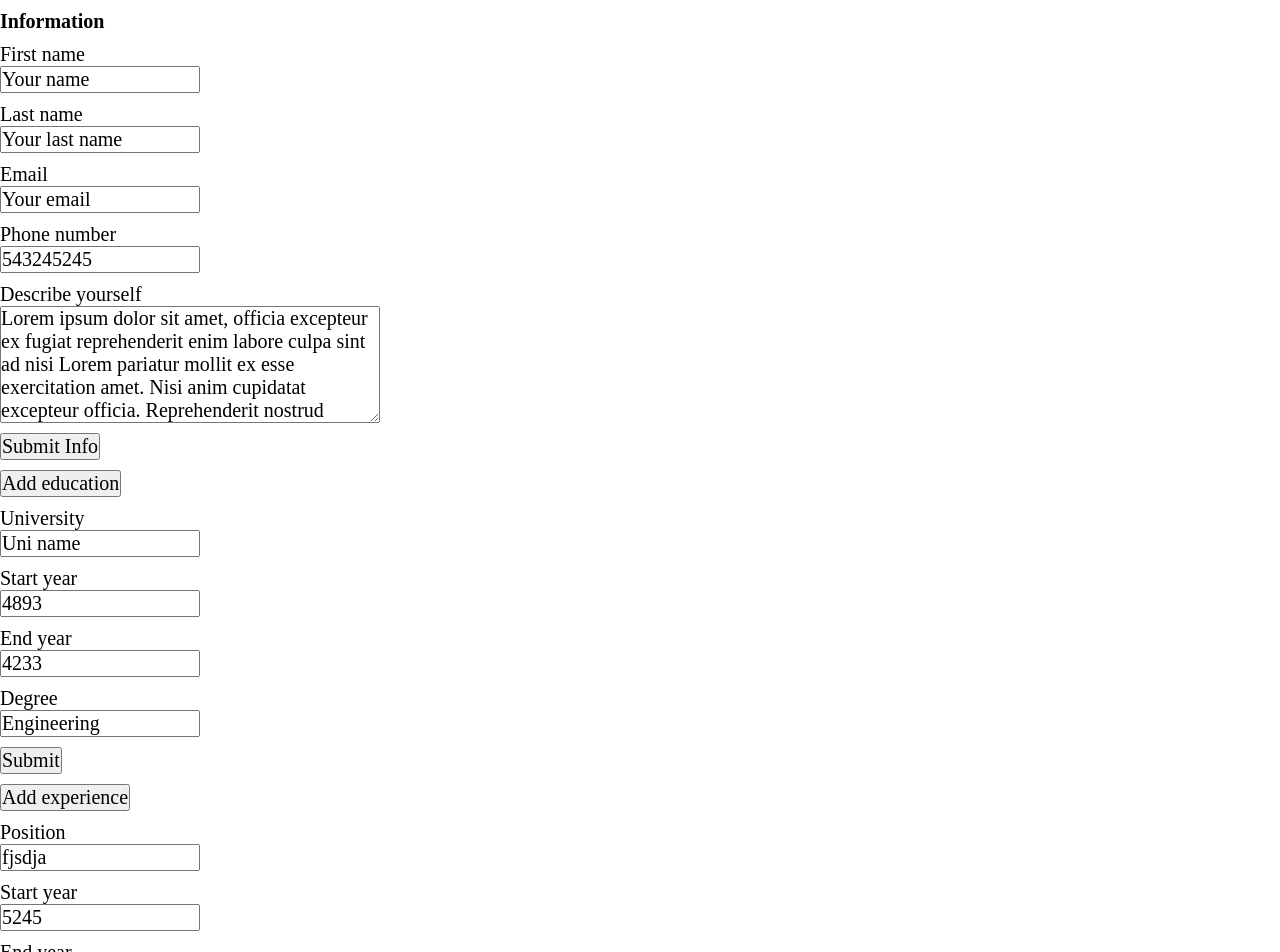
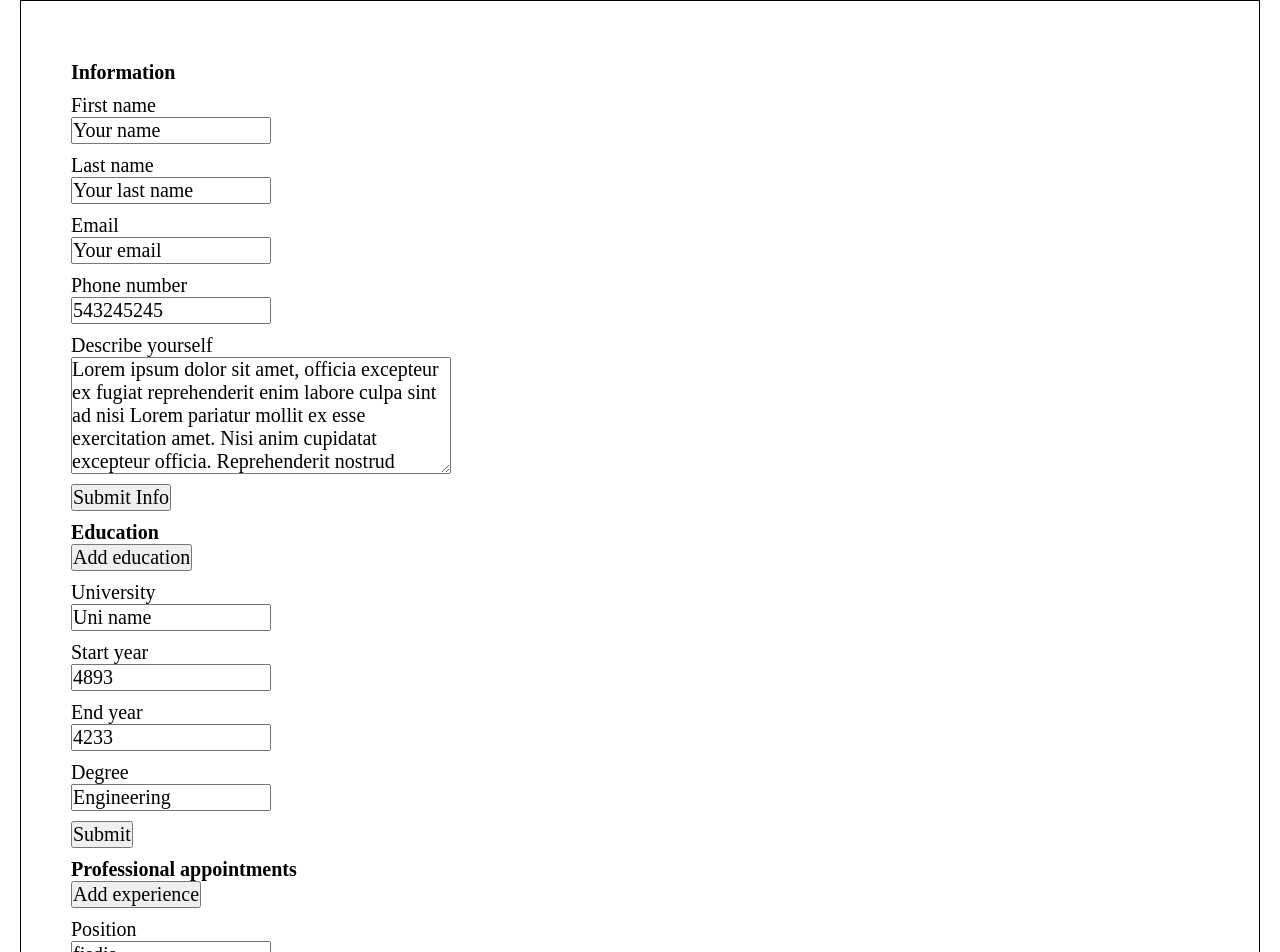
Before and after one commit to guihi1/cv-maker, a React (Create React App) app: page / in a window 1280 px wide. Shown: the top 952 px of the page. Built offline with nearby package versions, Linux system fonts and the light colour scheme.

Commit message:
Make buttons appear on hover

```diff
--- a/src/App.js
+++ b/src/App.js
@@ -2,6 +2,7 @@ import React, { Component } from 'react';
 import InfoInput from './components/InfoInput';
 import EduInput from './components/EducationInput';
 import ExpInput from './components/ExperienceInput';
+import './styles/cv.css';
 
 class App extends Component {
   constructor() {
@@ -11,6 +12,8 @@ class App extends Component {
       editInfo: true,
       eduArray: [<EduInput />],
       expArray: [<ExpInput />],
+      displayEdu: 'hidden',
+      displayExp: 'hidden',
     }
   }
 
@@ -38,15 +41,35 @@ class App extends Component {
     });
   }
 
+  showButton = (section) => (e) => {
+    e.preventDefault();
+    this.setState({
+      [section]: 'show',
+    });
+  }
+
+  hideButton = (section) => (e) => {
+    e.preventDefault();
+    this.setState({
+      [section]: 'hidden',
+    });
+  }
+
   render() {
-    const { editInfo, eduArray, expArray } = this.state;
+    const { editInfo, eduArray, expArray, displayEdu, displayExp } = this.state;
 
     return (
-      <div className="App">
+      <div id="cv">
         <InfoInput edit={editInfo} mode={this.changeEditMode} />
-        <button onClick={this.addEduSection}>Add education</button>
+        <div onMouseEnter={this.showButton('displayEdu')} onMouseLeave={this.hideButton('displayEdu')}>
+          <h2>Education</h2>
+          <button onClick={this.addEduSection} className={displayEdu}>Add education</button>
+        </div>
         {eduArray}
-        <button onClick={this.addExpSection}>Add experience</button>
+        <div onMouseEnter={this.showButton('displayExp')} onMouseLeave={this.hideButton('displayExp')}>
+          <h2>Professional appointments</h2>
+          <button onClick={this.addExpSection} className={displayExp}>Add experience</button>
+        </div>
         {expArray}
       </div>
     );
```
